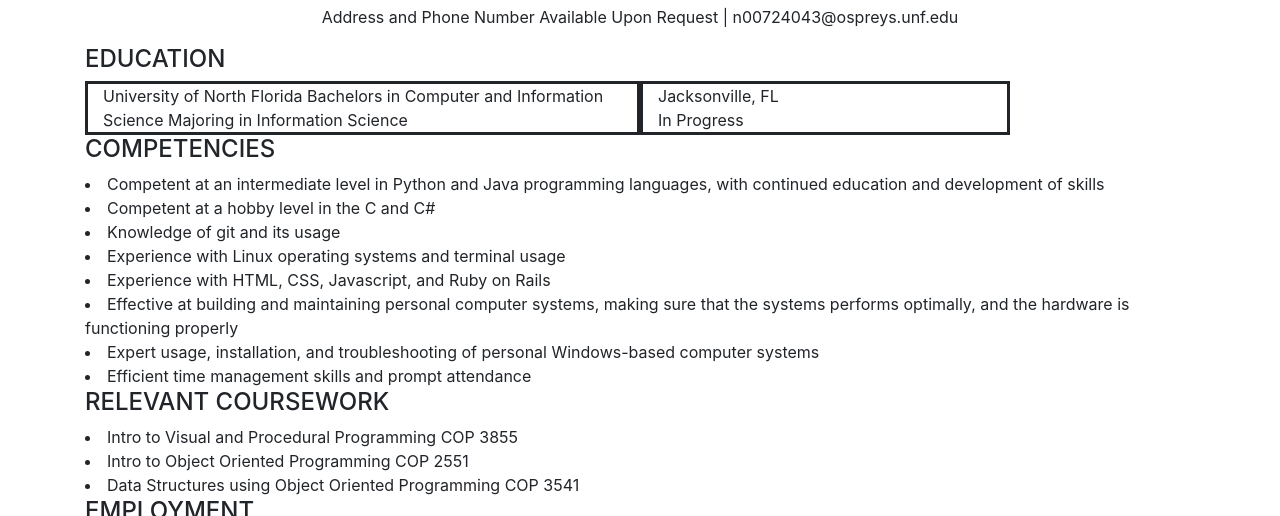
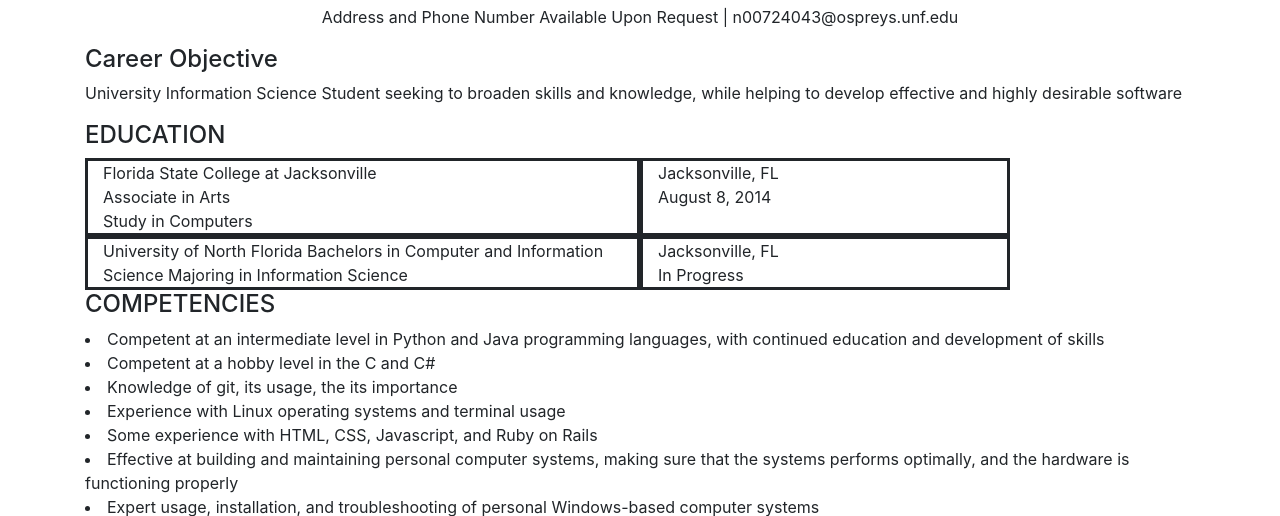
Before and after one commit to Akasen/UNF-Website, a plain HTML site: page resume.html in a window 1280 px wide. Shown: the part 287-803 px from the top of the page. Drawn offline with nearby package versions, Linux system fonts and the light colour scheme.

Commit message:
updated resume

```diff
--- a/resume.html
+++ b/resume.html
@@ -1,6 +1,6 @@
 <!DOCTYPE html>
 
-<html>
+<html lang="en">
 	<head>
 		<meta name="description" content = "Online Resume of Joshua Faria" />
     <meta property="og:title" content="Reusme" />
@@ -55,15 +55,32 @@
 	</div>
 
 	<div class="container">
+		<h4>Career Objective</h4>
+		<p>University Information Science Student seeking to broaden skills and knowledge, while helping to develop effective and
+			highly desirable software</p>
+	</div>
+
+	<div class="container">
 		<h4>EDUCATION</h4>
 		<div class="container-fluid">
+				<div class="row">
+						<div class="col-md-6 resume-border">
+							Florida State College at Jacksonville <br>
+							Associate in Arts <br>
+							Study in Computers
+						</div>
+						<div class="col-md-4 resume-border">
+							Jacksonville, FL <br>
+							August 8, 2014
+						</div>
+				</div>
 			<div class="row">
-					<div class = "col-md-6 resume-border">
+					<div class="col-md-6 resume-border">
 						University of North Florida
 						Bachelors in Computer and Information Science
 						Majoring in Information Science
 					</div>
-					<div class = "col-md-4 resume-border">
+					<div class="col-md-4 resume-border">
 						Jacksonville, FL <br>
 						In Progress
 					</div>
@@ -71,13 +88,13 @@
 		</div>
 	</div>
 
-		<div class = "container">
+		<div class="container">
 		<div><h4>COMPETENCIES</h4></div>
 			<li>Competent at an intermediate level in Python and Java programming languages, with continued education and development of skills</li>
 			<li>Competent at a hobby level in the C and C#</li>
-			<li>Knowledge of git and its usage</li>
+			<li>Knowledge of git, its usage, the its importance</li>
 			<li>Experience with Linux operating systems and terminal usage</li>
-			<li>Experience with HTML, CSS, Javascript, and Ruby on Rails</li>
+			<li>Some experience with HTML, CSS, Javascript, and Ruby on Rails</li>
 			<li>Effective at building and maintaining personal computer systems, making sure that the systems performs
 			optimally, and the hardware is functioning properly</li>
 			<li>Expert usage, installation,  and troubleshooting of personal Windows-based computer systems</li>
@@ -85,34 +102,35 @@
 		</div>
 
 		<div>
-			<div class = "container"><h4>RELEVANT COURSEWORK</h4></div>
-				<div class = "container ">
-				<li>Intro to Visual and Procedural Programming COP 3855</li>
-				<li>Intro to Object Oriented Programming COP 2551</li>
-				<li>Data Structures using Object Oriented Programming COP 3541</li>
+			<div class="container"><h4>RELEVANT COURSEWORK</h4></div>
+				<div class="container">
+				<li>Intro to Visual and Procedural Programming</li>
+				<li>Intro to Object Oriented Programming</li>
+				<li>Data Structures using Object Oriented Programming</li>
+				<li>IT Project Management</li>
 			</div>
 		</div>
 
-		<div class = "container">
+		<div class="container">
 			<h4>EMPLOYMENT</h4>
-			<div class = "container-fluid">
-				<div class = "row">
-					<div class = "col-md-6 resume-border">
+			<div class="container-fluid">
+				<div class="row">
+					<div class="col-md-6 resume-border">
 						Walmart, Maintenance Associate
 						<li>Maintain cleanliness of the store by responding to situations in a prompt, issue-specific manner.</li>
 						<li>Create a customer focused presentation of the store.</li>
 						<li>Other duties as assigned.</li>
 					</div>
 
-					<div class = "col-md-4 resume-border">
+					<div class="col-md-4 resume-border">
 						<div style="padding-bottom:60px;">
 							Fleming Island, FL<br>
 							April 2012 - August 2017
 						</div>
 					</div>
 				</div>
-				<div class = "row">
-					<div class = "col-md-6 resume-border">
+				<div class="row">
+					<div class="col-md-6 resume-border">
 						Burger King, Crew Member
 						<li>Making sure customers feel welcomed in the store</li>
 						<li>Providing for customers quality service and making sure
@@ -121,7 +139,7 @@
 								ability</li>
 					</div>
 
-					<div class = "col-md-4 resume-border">
+					<div class="col-md-4 resume-border">
 						<div style="padding-bottom:60px;">
 							Fleming Island, FL<br>
 							September 2017 - PRESENT
@@ -131,7 +149,7 @@
 			</div>
 		</div>
 
-		<div class = "container">
+		<div class="container">
 		<h4>REFERENCES</h4>
 		Available upon request.
 		</div>
```
